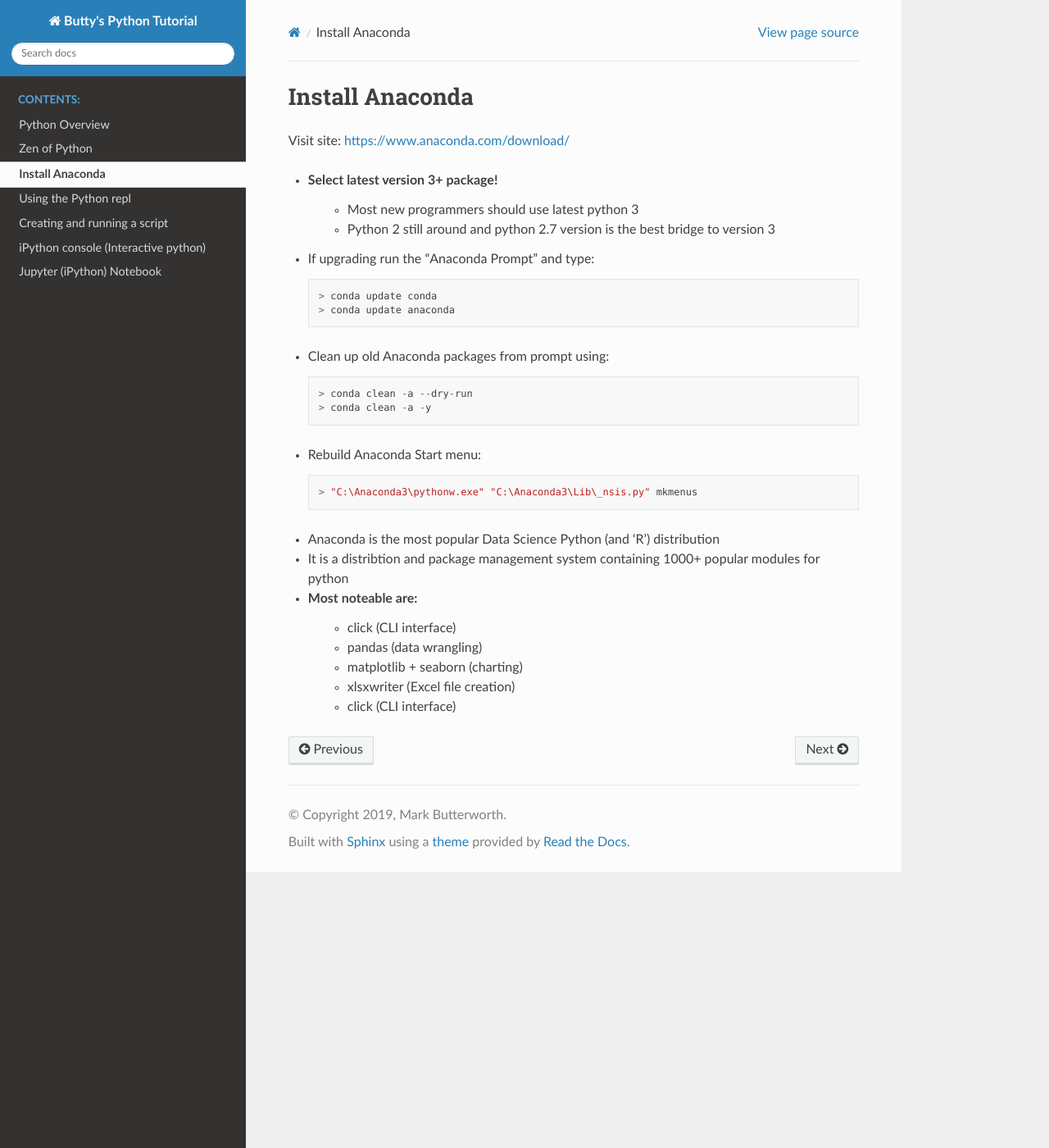
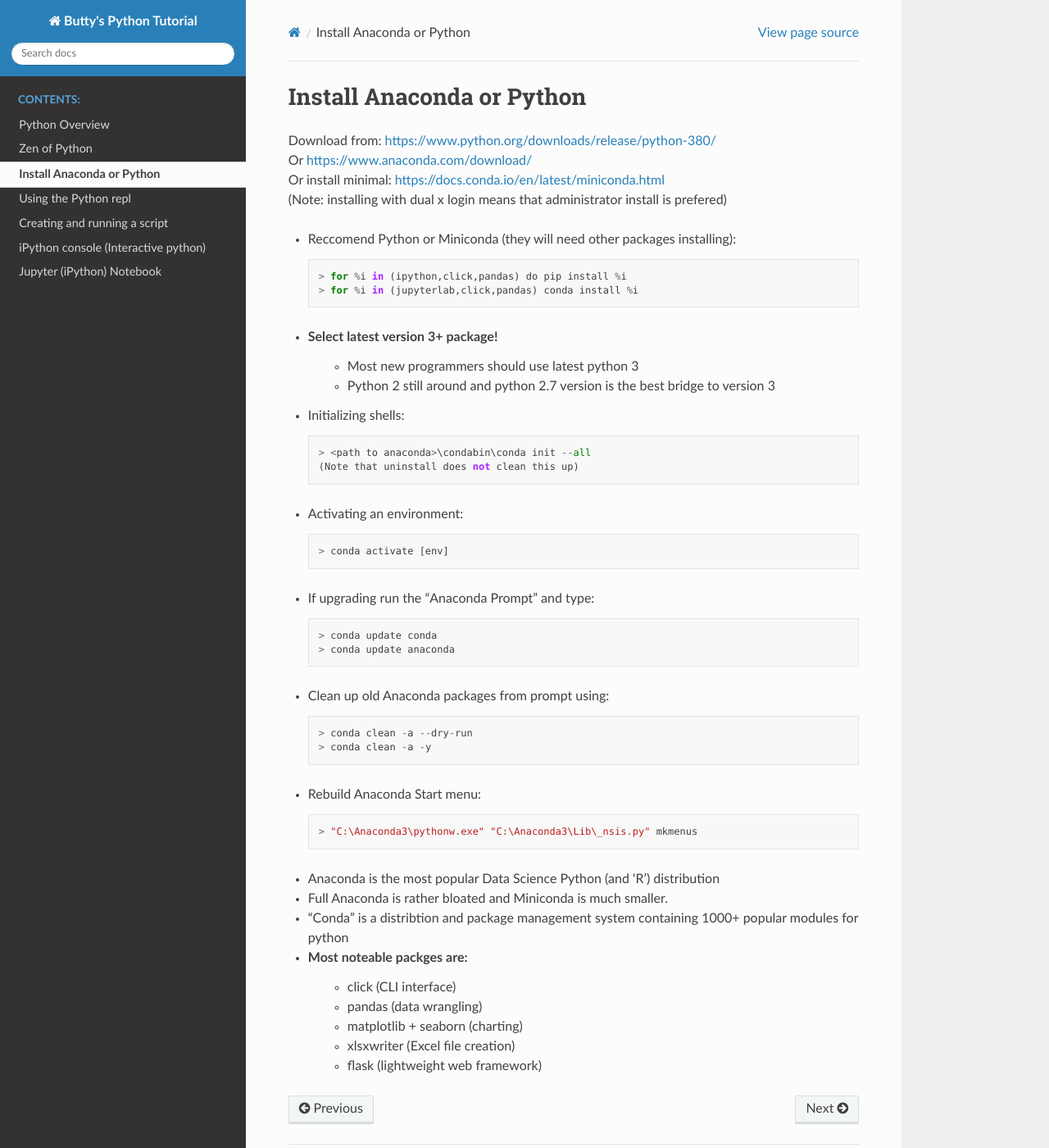
Before and after one commit to mrkbutty/PythonTutButty01, a Sphinx documentation site: the page built from docs/Installation.rst, in a window 1280 px wide and 1400 px high. Shown: the whole window at 82% size. Built offline with Sphinx 7.4.7 and the Read the Docs theme 2.0.0, drawn with Linux system fonts in a browser that asks for light colours.

Commit message:
Added naming convention and miniconda

```diff
--- a/docs/Installation.rst
+++ b/docs/Installation.rst
@@ -1,11 +1,29 @@
-Install Anaconda
-================
+Install Anaconda or Python
+==========================
 
-Visit site: https://www.anaconda.com/download/
+| Download from: https://www.python.org/downloads/release/python-380/
+| Or https://www.anaconda.com/download/
+| Or install minimal: https://docs.conda.io/en/latest/miniconda.html
+| (Note: installing with dual x login means that administrator install is prefered)
+
+* Reccomend Python or Miniconda (they will need other packages installing)::
+
+     > for %i in (ipython,click,pandas) do pip install %i
+     > for %i in (jupyterlab,click,pandas) conda install %i
 
 * Select latest version 3+ package!
      - Most new programmers should use latest python 3
      - Python 2 still around and python 2.7 version is the best bridge to version 3
+
+* Initializing shells::
+
+     > <path to anaconda>\condabin\conda init --all
+     (Note that uninstall does not clean this up)
+
+* Activating an environment::
+
+     > conda activate [env]
+
 * If upgrading run the "Anaconda Prompt" and type::
 
      > conda update conda
@@ -21,10 +39,11 @@
      > "C:\Anaconda3\pythonw.exe" "C:\Anaconda3\Lib\_nsis.py" mkmenus
 
 * Anaconda is the most popular Data Science Python (and 'R') distribution
-* It is a distribtion and package management system containing 1000+ popular modules for python
-* Most noteable are:
+* Full Anaconda is rather bloated and Miniconda is much smaller.
+* "Conda" is a distribtion and package management system containing 1000+ popular modules for python
+* Most noteable packges are:
      - click (CLI interface)
      - pandas (data wrangling)
      - matplotlib + seaborn (charting)
      - xlsxwriter (Excel file creation)
-     - click (CLI interface)
+     - flask (lightweight web framework)
```
Also changed, not shown: docs/namingconventions.rst (added, +41 -0 lines).
